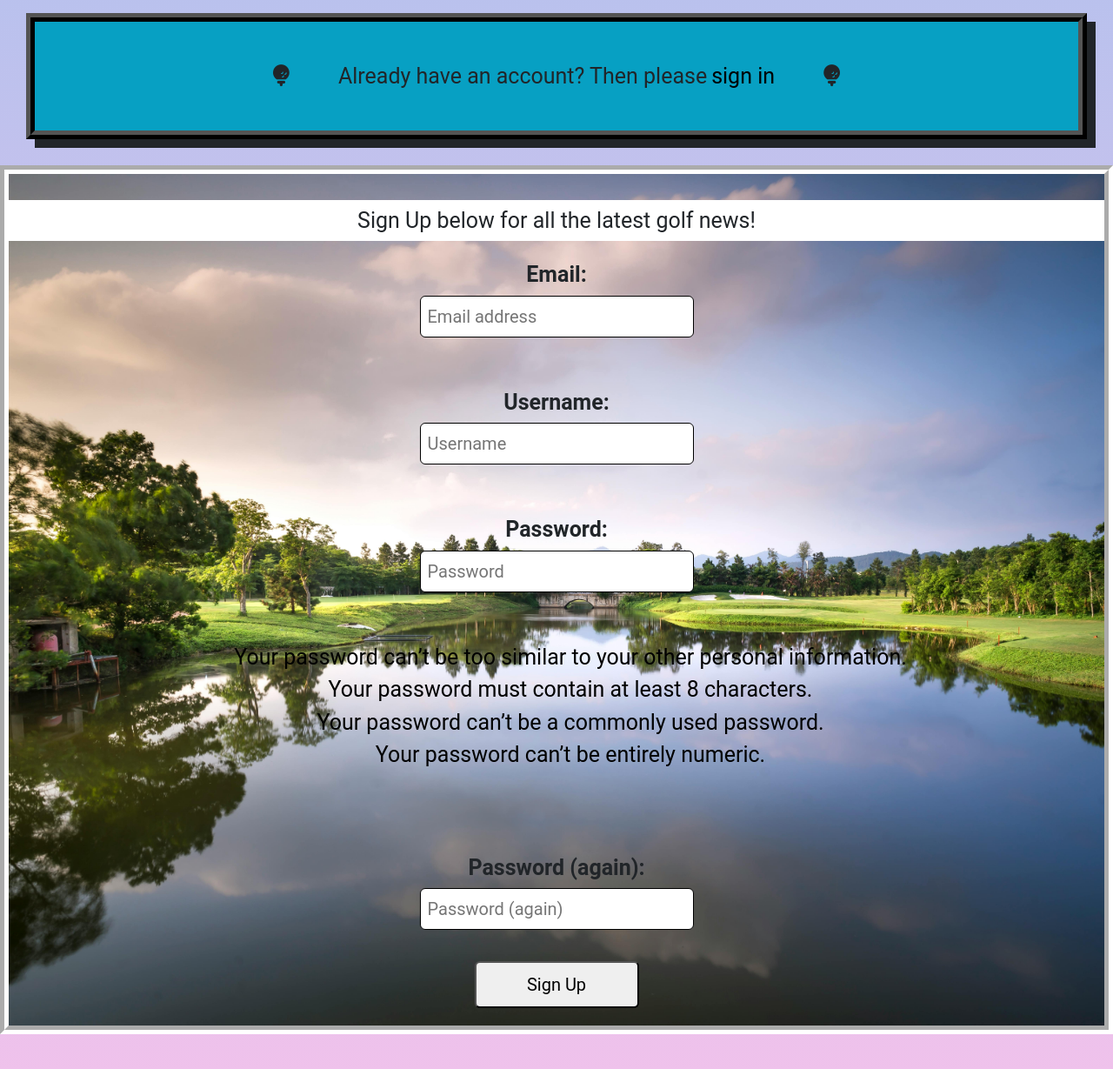
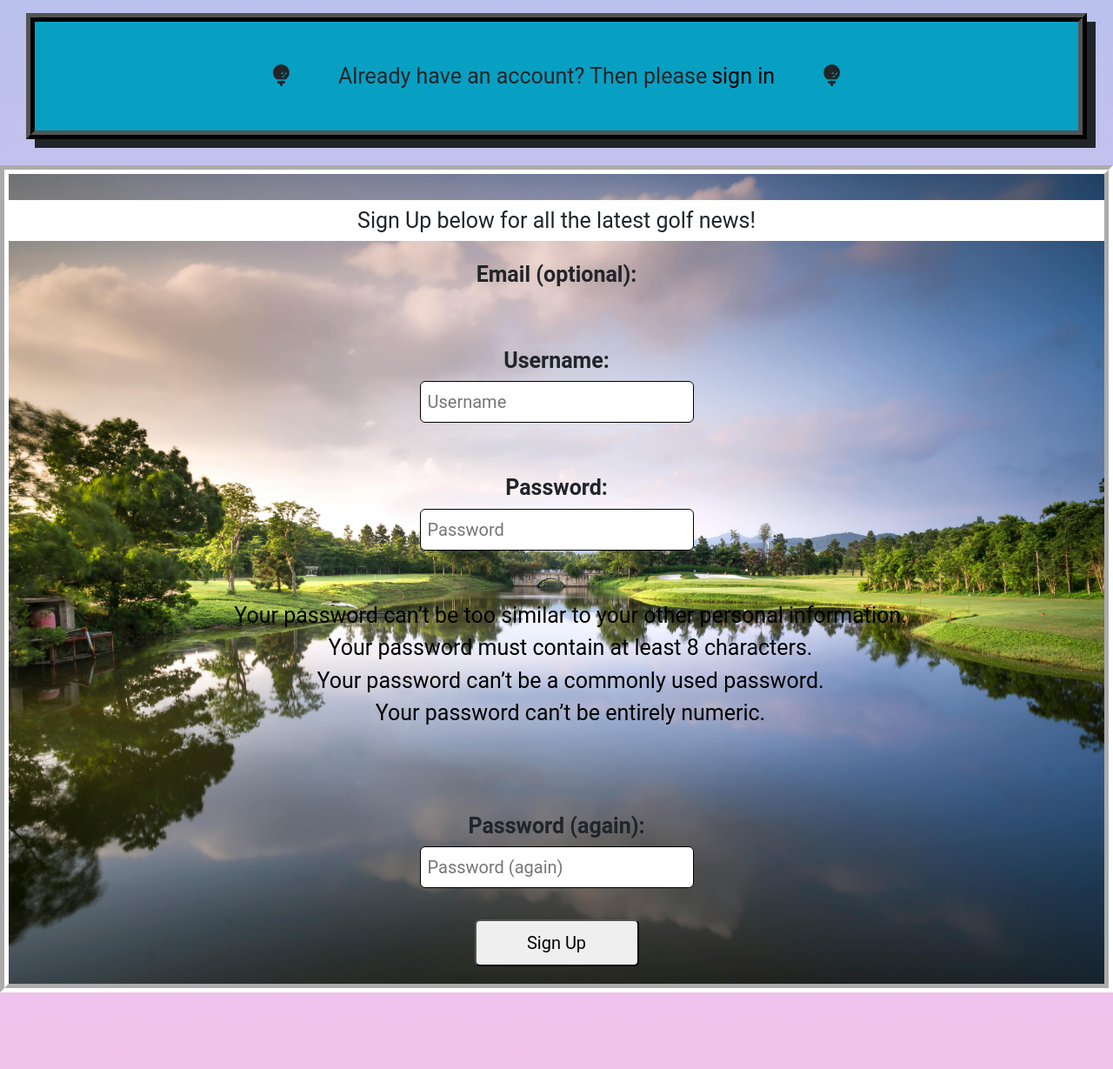
Before and after one commit to Drennan98/TeeTime, a Django app: page /accounts/signup/ in a window 1280 px wide. Shown: the part 455-1684 px from the top of the page at 87% size. Run offline with Django 5.2, Linux system fonts and the light colour scheme; some libraries are stand-ins or nearby versions.

Commit message:
Change account email required to false

```diff
--- a/blog/urls.py
+++ b/blog/urls.py
@@ -7,7 +7,6 @@ from blog.views import PostDetail, PostList
 urlpatterns = [
     path('', views.PostList.as_view(), name='home'),
     path('home/', views.PostList.as_view(), name='home'),
-    path('post_detail/<int:pk>/', PostDetail.as_view(), name='post_detail'),
 ]
 
 if settings.DEBUG:
--- a/home/urls.py
+++ b/home/urls.py
@@ -23,5 +23,6 @@ urlpatterns = [
     path('<int:pk>/update/', GolfCourseUpdateView.as_view(), name='golfcourse_update'),
     path('<int:pk>/delete/', GolfCourseDeleteView.as_view(), name='golfcourse_delete'),
     path('logout/', auth_views.LogoutView.as_view(), name='logout'),
-    path('golf-courses/', golf_courses_list, name='golf-courses')
+    path('golf-courses/', golf_courses_list, name='golf-courses'),
+    path('post_detail/<int:pk>/', PostDetail.as_view(), name='post_detail')
 ]
--- a/static/css/style.css
+++ b/static/css/style.css
@@ -241,6 +241,10 @@ form {
     width: 25%;
 }
 
+#id_email {
+    display: none;
+}
+
 ul {
     list-style-type: none;
     color: #000000;
--- a/tee_time/settings.py
+++ b/tee_time/settings.py
@@ -64,8 +64,8 @@ SITE_ID = 1
 
 LOGIN_REDIRECT_URL = '/'
 ACCOUNT_LOGOUT_REDIRECT_URL = '/'
-ACCOUNT_EMAIL_REQUIRED = True
-ACCOUNT_AUTHENTICATION_METHOD = 'email'
+ACCOUNT_EMAIL_REQUIRED = False
+ACCOUNT_AUTHENTICATION_METHOD = 'username'
 ACCOUNT_SIGNUP_REDIRECT_URL = 'home'
 
 
--- a/tee_time/urls.py
+++ b/tee_time/urls.py
@@ -24,5 +24,5 @@ urlpatterns = [
     path('', include('blog.urls')),
     path('accounts/', include('allauth.urls')),
     path('', include('home.urls')),
-    path('logout/', auth_views.LogoutView.as_view(), name='logout')
+    path('logout/', auth_views.LogoutView.as_view(), name='logout'),
 ]
--- a/templates/base.html
+++ b/templates/base.html
@@ -44,7 +44,7 @@
                         <a class="nav-link acive" href="{% url 'golfcourse_list' %}">Golf Courses</a>
                     </li>
                     <li class="nav-item">
-                        <a class="nav-link active" href="#">Golf News</a>
+                        <a class="nav-link active" href="{% url 'post_detail' pk=post.id %}">Golf News</a>
                     </li>
                     {% if request.user.is_authenticated %}
                     <li class="nav-item">
```
Also changed, not shown: home/views.py (+9 -0 lines).
